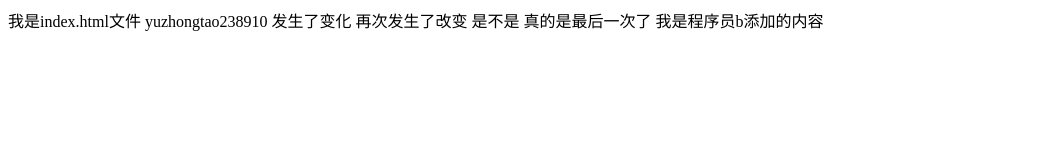
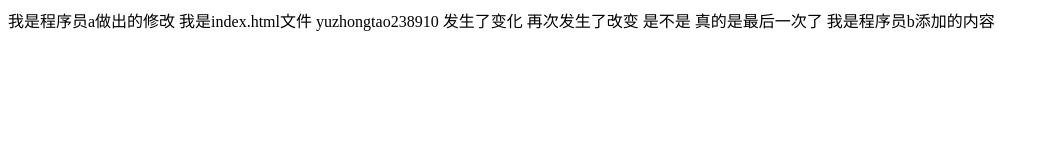
Before and after one commit to yuzhongtao/git-demo, a plain HTML site: page index.html in a window 1280 px wide. Shown: the whole page, without its empty margins (0-1049 px from the left). Drawn offline with Linux system fonts and the light colour scheme.

Commit message:
测试冲突

```diff
--- a/index.html
+++ b/index.html
@@ -4,6 +4,7 @@
 	<title></title>
 </head>
 <body>
+	我是程序员a做出的修改
 	我是index.html文件
 	yuzhongtao238910
 
```
